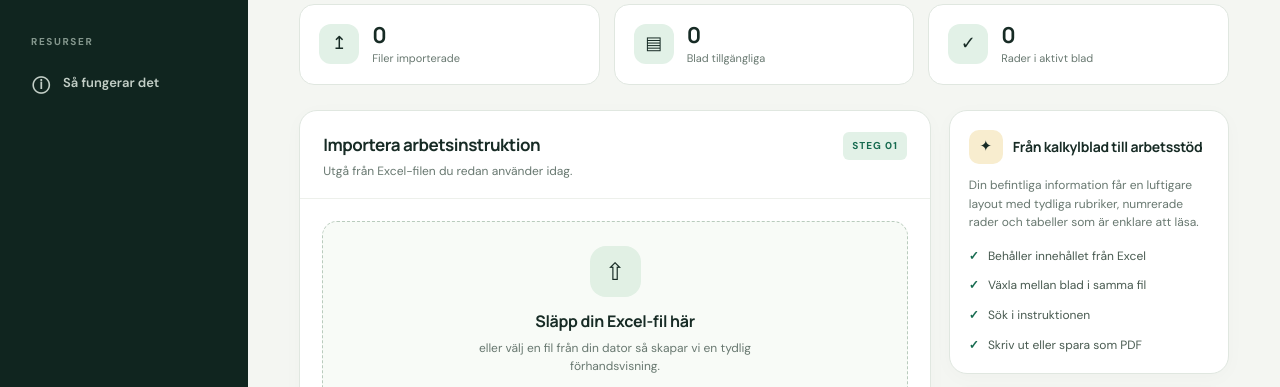
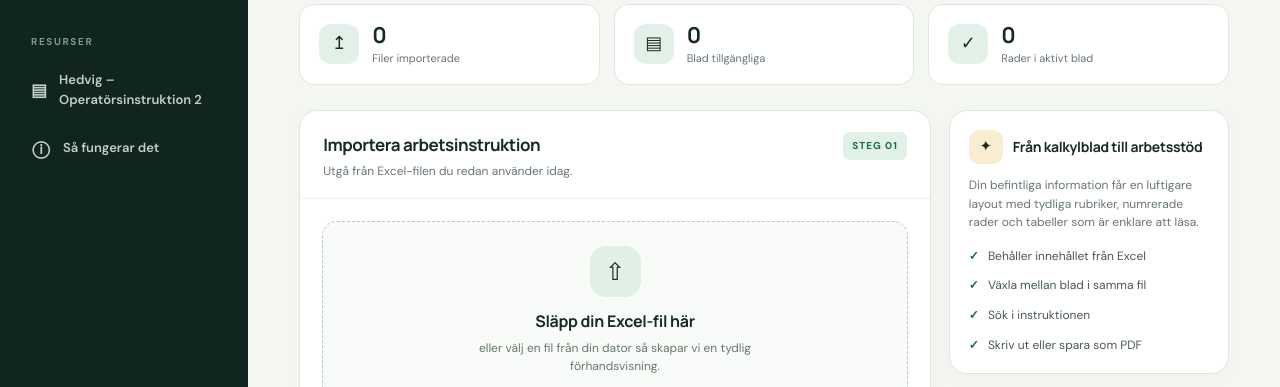
Before and after one commit to Zhective/Test, a plain HTML site: page index.html in a window 1280 px wide. Shown: the part 335-722 px from the top of the page. Drawn offline with Linux system fonts and the light colour scheme.

Commit message:
Link Hedvig operator instruction from home page

```diff
--- a/index.html
+++ b/index.html
@@ -23,7 +23,7 @@
 <aside class="sidebar">
   <div class="brand"><div class="brand-mark">V.</div><div><div class="brand-name">VERKSTAD</div><div class="brand-sub">Kunskap i arbete</div></div></div>
   <div><div class="nav-label">Arbetsyta</div><a class="nav-link active" href="#start"><span class="nav-icon">▦</span>Översikt</a><a class="nav-link" href="maskinpark.html"><span class="nav-icon">⚙</span>Maskinpark</a><a class="nav-link" href="#ladda-upp"><span class="nav-icon">↥</span>Importera instruktion</a><a class="nav-link" href="#forhandsvisning"><span class="nav-icon">▤</span>Förhandsvisning</a></div>
-  <div><div class="nav-label">Resurser</div><a class="nav-link" href="#sa-fungerar-det"><span class="nav-icon">ⓘ</span>Så fungerar det</a></div>
+  <div><div class="nav-label">Resurser</div><a class="nav-link" href="hedvig.html"><span class="nav-icon">▤</span>Hedvig – Operatörsinstruktion 2</a><a class="nav-link" href="#sa-fungerar-det"><span class="nav-icon">ⓘ</span>Så fungerar det</a></div>
   <div class="side-note"><strong>En tydligare arbetsdag.</strong><p>Samla kunskap, förenkla instruktioner och gör arbetsmoment lättare att följa.</p></div>
   <div class="side-status"><span class="dot"></span> Lokal förhandsvisning aktiv</div>
 </aside>
```
